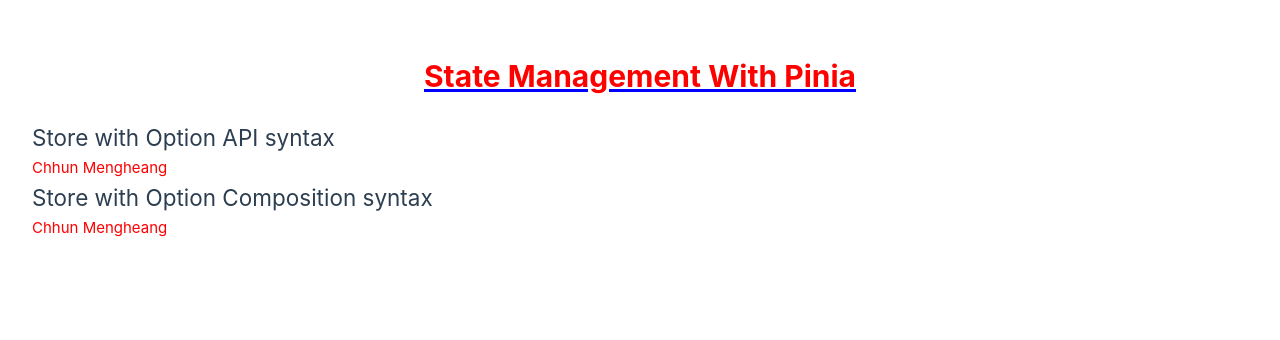
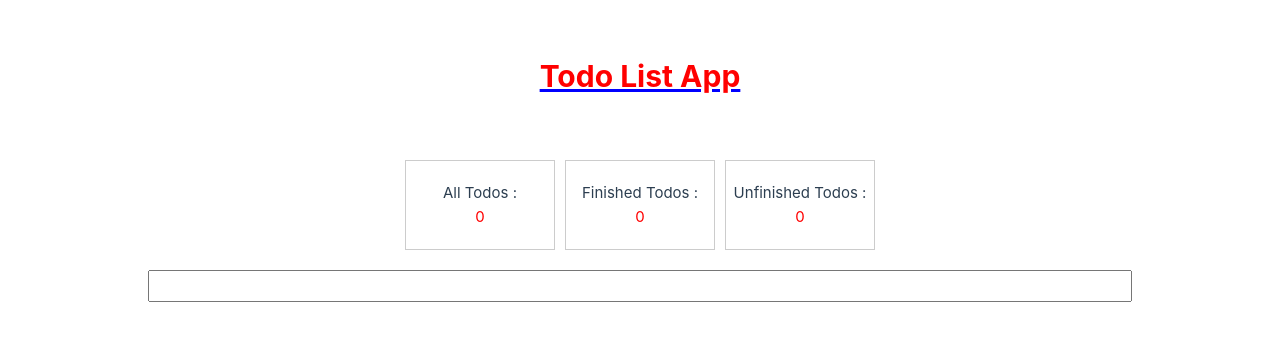
Before and after one commit to Heang-Dev/Vue3, a Vue app: page / in a window 1280 px wide. Shown: the top 340 px of the page. Built offline with nearby package versions, Linux system fonts and the light colour scheme.

Commit message:
Create TodoList Project

```diff
--- a/src/App.vue
+++ b/src/App.vue
@@ -11,7 +11,8 @@
 import CombineComposable from "@/components/CombineComposable.vue";
 import Layout from "@/Layouts/Layout.vue";
 import Navbar from "@/Views/Navbar.vue";
-import Store from "@/Composable/Store.vue";
+import Store from "@/components/Store.vue";
+import TodoListPage from "@/Views/TodoListPage.vue";
 </script>
 
 <template>
@@ -26,7 +27,8 @@
 <!--	<CombineComposable />-->
 <!--	<Navbar />-->
 <!--	<Layout />-->
-	<Store />
+<!--	<Store />-->
+	<TodoListPage />
 </template>
 
 <style scoped>
--- /dev/null
+++ b/src/Stores/Todos.js
@@ -0,0 +1,33 @@
+import { defineStore } from "pinia";
+
+export const useTodoStore = defineStore("todos", {
+    state: () => ({
+        todos: [],
+        filter: "all",
+        nextTodoId: 0,
+    }),
+
+    getters: {
+        finishedTodos(state) {
+            return state.todos.filter((todo) => todo.isFinished)
+        },
+        unFinishedTodos(state) {
+            return state.todos.filter((todo) => !todo.isFinished)
+        },
+        filteredTodos(state) {
+            if (this.filter === 'finished'){
+                return state.finishedTodos
+            } else if (state.filter === 'unfinished'){
+                return state.unFinishedTodos
+            } else {
+                return state.todos;
+            }
+        }
+    },
+
+    actions: {
+        addTodo(text) {
+            this.todos.push({ text, id: this.nextTodoId++,  isFinished: false });
+        }
+    }
+});
--- /dev/null
+++ b/src/Views/TodoListPage.vue
@@ -0,0 +1,54 @@
+<script setup>
+	import { ref } from "vue";
+	import { useTodoStore } from "@/Stores/Todos.js";
+	import TodoItem from "@/components/TodoItem.vue";
+	import TodoTracker from "@/components/TodoTracker.vue";
+
+	const todoStore = useTodoStore();
+
+	const inputTodo = ref("");
+
+	const handleAddTodo = () => {
+		todoStore.addTodo(inputTodo.value);
+		inputTodo.value = "";
+	}
+</script>
+
+<template>
+	<h1 class="title">
+		Todo List App
+	</h1>
+	<div class="container">
+		<TodoTracker />
+		<div>
+			<input
+				v-model="inputTodo"
+				@keyup.enter = "handleAddTodo"
+				style="width: 100%"
+			/>
+		</div>
+		<br />
+		<div v-for="todo in todoStore.filteredTodos">
+			<TodoItem
+					:id="todo.id"
+					:text="todo.text"
+					v-model:isFinished="todo.isFinished" />
+		</div>
+	</div>
+</template>
+
+<style scoped>
+	.container {
+		max-width: 1024px;
+		display: flex;
+		flex-direction: column;
+		margin: 20px auto;
+	}
+
+	input {
+		width: 100%;
+		height: 32px;
+		font-size: 14px;
+		padding: 5px 10px;
+	}
+</style>
--- /dev/null
+++ b/src/components/TodoItem.vue
@@ -0,0 +1,46 @@
+<script setup>
+	import { computed }	from 'vue';
+
+	const props = defineProps({
+		id: Number,
+		text: String,
+		isFinished: Boolean,
+	})
+
+	const emit =  defineEmits(['update:isFinished'])
+
+	const status = computed({
+		get: () => props.isFinished,
+		set: (value) => emit('update:isFinished', value),
+	})
+</script>
+
+<template>
+		<div class="todo-item">
+			<div :class="isFinished ? 'finished-todo' : ''">
+				{{ id + 1 }} . {{ text }}
+			</div>
+			<input
+					type="checkbox"
+					v-model="status"
+					style="width: 20px; height: 20px;"
+			/>
+		</div>
+</template>
+
+<style scoped>
+	.todo-item {
+		display: flex;
+		justify-content: space-between;
+		align-items: center;
+		margin: 10px;
+		border: 1px solid #ccc;
+		padding: 10px 20px;
+		font-size: 14px;
+		border-radius: 5px;
+	}
+
+	.finished-todo {
+		text-decoration: line-through;
+	}
+</style>
--- /dev/null
+++ b/src/components/TodoTracker.vue
@@ -0,0 +1,41 @@
+<script setup>
+	import { useTodoStore} from "@/Stores/Todos.js";
+
+	const todoStore = useTodoStore();
+	const onSelectAll = () => (todoStore.filter = "all");
+	const onSelectFinished = () => (todoStore.filter = "finished");
+	const onSelectUnfinished= () => (todoStore.filter = "unfinished");
+</script>
+
+<template>
+	<div class="card-wrapper">
+		<div class="card" @click="onSelectAll">
+			All Todos : <span>{{ todoStore.todos.length }}</span>
+		</div>
+		<div class="card" @click="onSelectFinished">
+			Finished Todos : <span>{{ todoStore.finishedTodos.length }}</span>
+		</div>
+		<div class="card" @click="onSelectUnfinished">
+			Unfinished Todos : <span>{{ todoStore.unFinishedTodos.length }}</span>
+		</div>
+	</div>
+</template>
+
+<style scoped>
+	.card-wrapper {
+		display: flex;
+		justify-content: center;
+		align-items: center;
+		margin: 20px auto;
+		gap: 10px;
+	}
+
+	.card {
+		border:  1px solid #ccc;
+		flex: 1;
+		max-width: 500px;
+		min-width: 150px;
+		padding: 20px 0;
+		cursor: pointer;
+	}
+</style>
```
Also changed, not shown: src/components/Store.vue (renamed from src/Composable/Store.vue).
